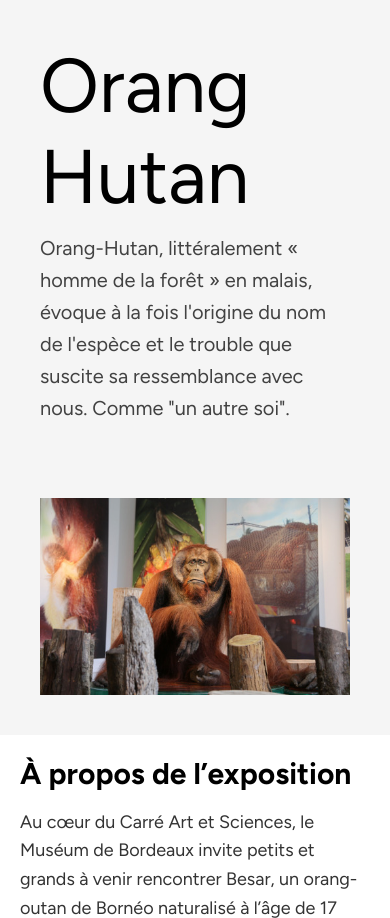
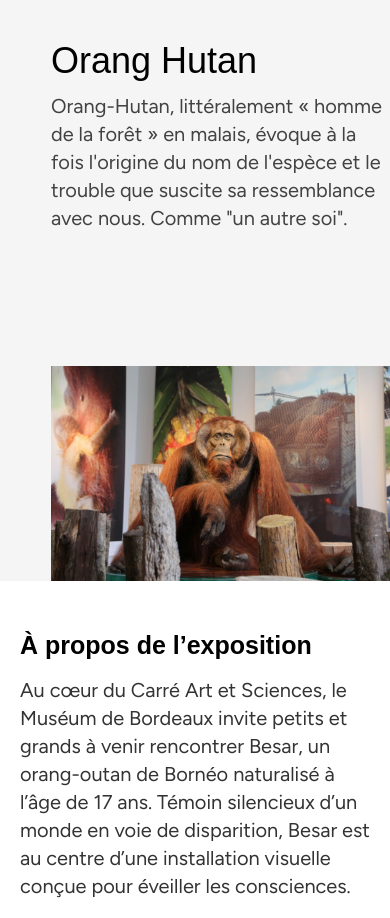
Before and after one commit to MehdiAks/MUSEUM-DE-BORDEAUX-2, a plain HTML site: page ORANG_HUTAN.html in a window 390 px wide. Shown: the top 918 px of the page. Drawn offline with Linux system fonts and the light colour scheme; a web font is replaced by a local one.

Commit message:
Modification du CSS pour avoir + de responsive et aligné la premiere image a droite

```diff
--- a/assets/css/style_article.css
+++ b/assets/css/style_article.css
@@ -1,3 +1,17 @@
+/* ================= FONTS ================= */
+@font-face {
+    font-family: 'Strawford';
+    src: url('fonts/strawford-regular-webfont.woff2') format('woff2'),
+        url('fonts/strawford-regular-webfont.woff') format('woff');
+    font-weight: 200;
+    font-style: normal;
+    font-display: swap;
+}
+
+h1, h2, h3 {
+    font-family: 'Strawford', sans-serif;
+}
+
 body {
     background-color: #ffffff;
     font: 18px 'Figtree', sans-serif;
@@ -5,22 +19,22 @@ body {
 }
 
 h1 {
-    font-size: clamp(36px, 6vw, 60px);
+    font-size: clamp(36px, 6vw, 76px);
     color: #000000;
     margin: 0 0 10px;
 }
 
 h2 {
-    font-size: 30px;
+    font-size: clamp(25px, 6vw, 30px);
     color: #000000;
     font-weight: bold;
     margin: 0 0 16px;
 }
 
 p {
-    font-size: 18px;
+    font-size: clamp(20px, 2vw, 18px);
     color: #333333;
-    line-height: 1.6;
+    line-height: 1.4;
     margin: 0 0 24px;
 }
 
@@ -29,25 +43,16 @@ p {
 .hero-section {
     display: flex;
     align-items: flex-start;
-    gap: 40px;
-    padding: 40px;
+    gap: 10px;
+    padding-left: 51px;
+    padding-top: 40px;
     background-color: #f5f5f5;
-<<<<<<< HEAD
-=======
     margin-bottom: 30px;
-    display: flex;
     flex-wrap: wrap;
 }
 
-.hero-section h1 {
-    font-size: 76px;
-    color: #000000;
->>>>>>> e70d14a5b9e45e094705a63e5d203a135fc01de1
-    margin-bottom: 10px;
-}
-
 .hero-section > div {
-    max-width: 600px;
+    max-width: 660px;
     flex-shrink: 0;
 }
 
@@ -58,7 +63,7 @@ p {
 }
 
 .hero-section img {
-    width: clamp(400px, 45vw, 1000px);
+    width: clamp(600px, 50vw, 600px);
     height: auto;
     display: block;
     margin-left: auto;
@@ -123,24 +128,19 @@ p {
     display: block;
 }
 
-.image-shadow::before,
-.image-shadow img {
-}
-
-
 /* ================= RESPONSIVE ================= */
 
-@media (max-width: 900px) {
+@media (max-width: 1400px) {
     .hero-section {
         flex-direction: column;
-        align-items: flex-start;
     }
 
 .hero-section img {
-        width: 100%;
-        margin-left: 0;
-        margin-top: 10px;
+    width: clamp(300px, 100%, 700px);
+    margin-left: auto;
+    margin-right: auto;
 }
+
 
     .exposition-part {
         flex-direction: column;
```
Lines whose indentation alone changed are shown as unchanged.
